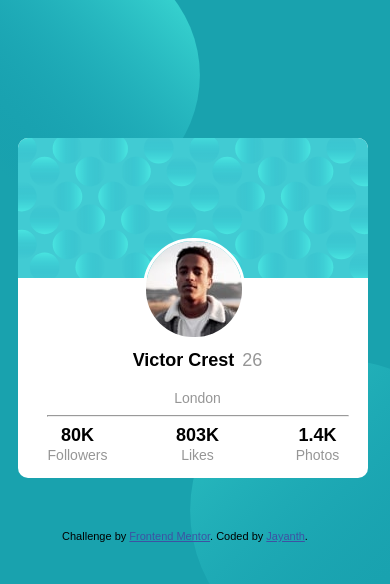
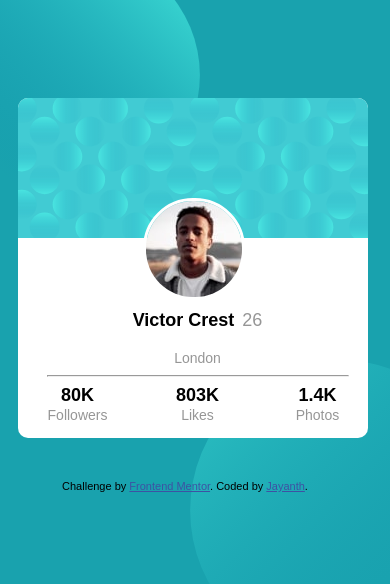
Before and after one commit to jayanthbharadwaj2601/jayanthbharadwaj2601.github.io, a plain HTML site: page index.html in a window 390 px wide. Drawn offline with Linux system fonts and the light colour scheme.

Commit message:
Update profile_style.css

```diff
--- a/profile_style.css
+++ b/profile_style.css
@@ -35,13 +35,13 @@ body
     #alignment
     {
         position: relative;
-        top: 80px;
+        top: 40px;
         left: -125px;
     }
     .attribution
     {
         position: relative;
-        bottom: -100px;
+        bottom: -50px;
         right: -100px;
     }
 }
```
